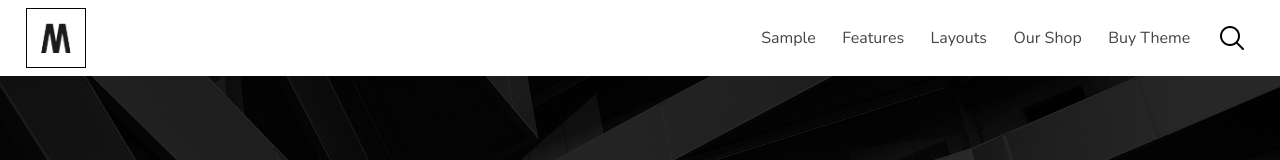
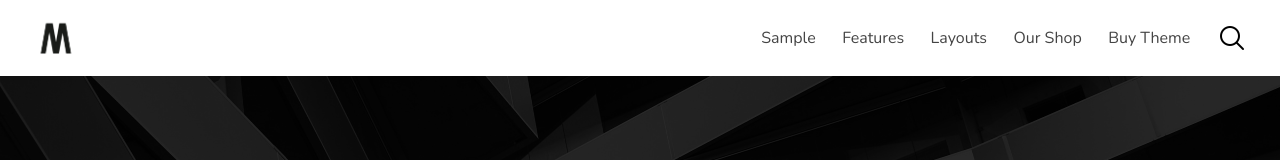
Before and after one commit to prabhat1001/Monochrome, a React (Create React App) app: page / in a window 1280 px wide. Shown: the top 160 px of the page. Built offline with nearby package versions, Linux system fonts and the light colour scheme; a web font is replaced by a local one.

Commit message:
fix: boder removed

```diff
--- a/src/Components/NavBar/NavBar.js
+++ b/src/Components/NavBar/NavBar.js
@@ -45,7 +45,7 @@ const Logo = styled.div`
   left: 2%;
   width: 60px;
   height: 60px;
-  border: #000 solid 1px;
+  /* border: #000 solid 1px;   */
 
   img{
     width: 100%;
```
